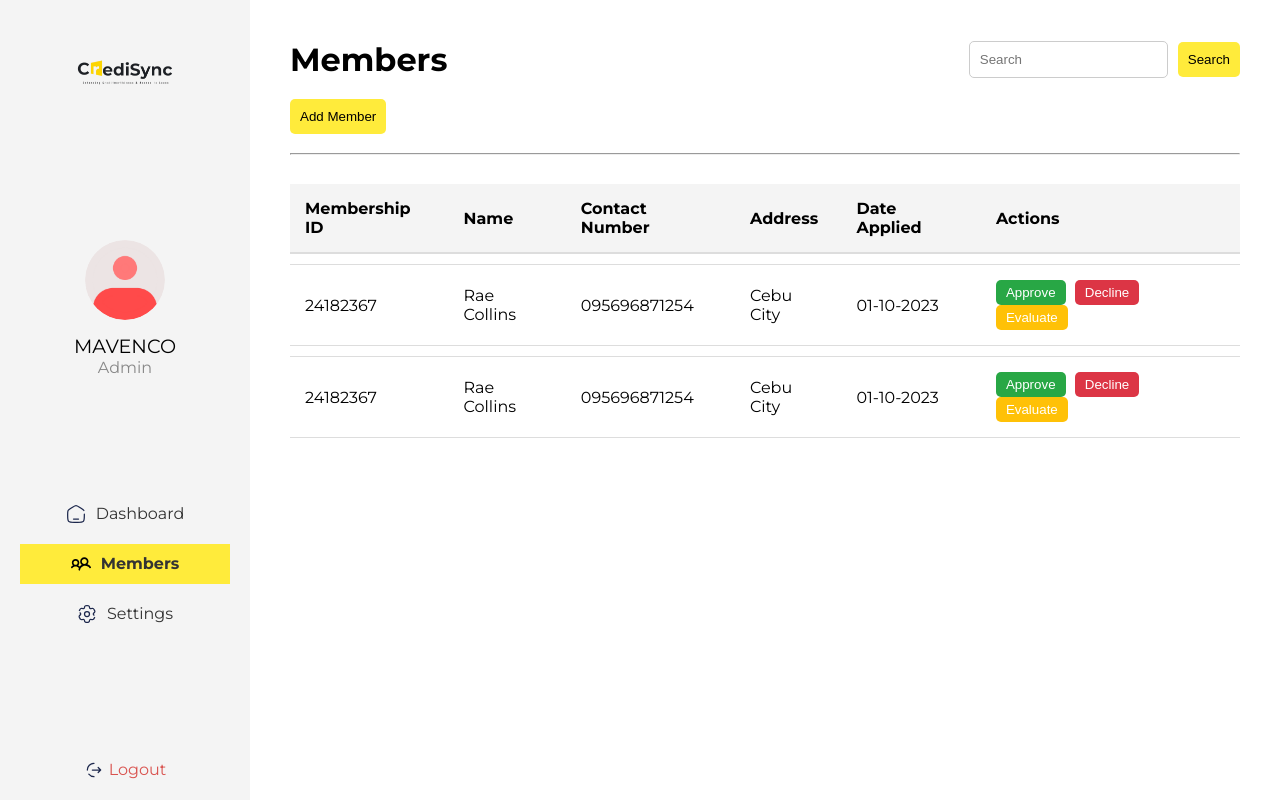
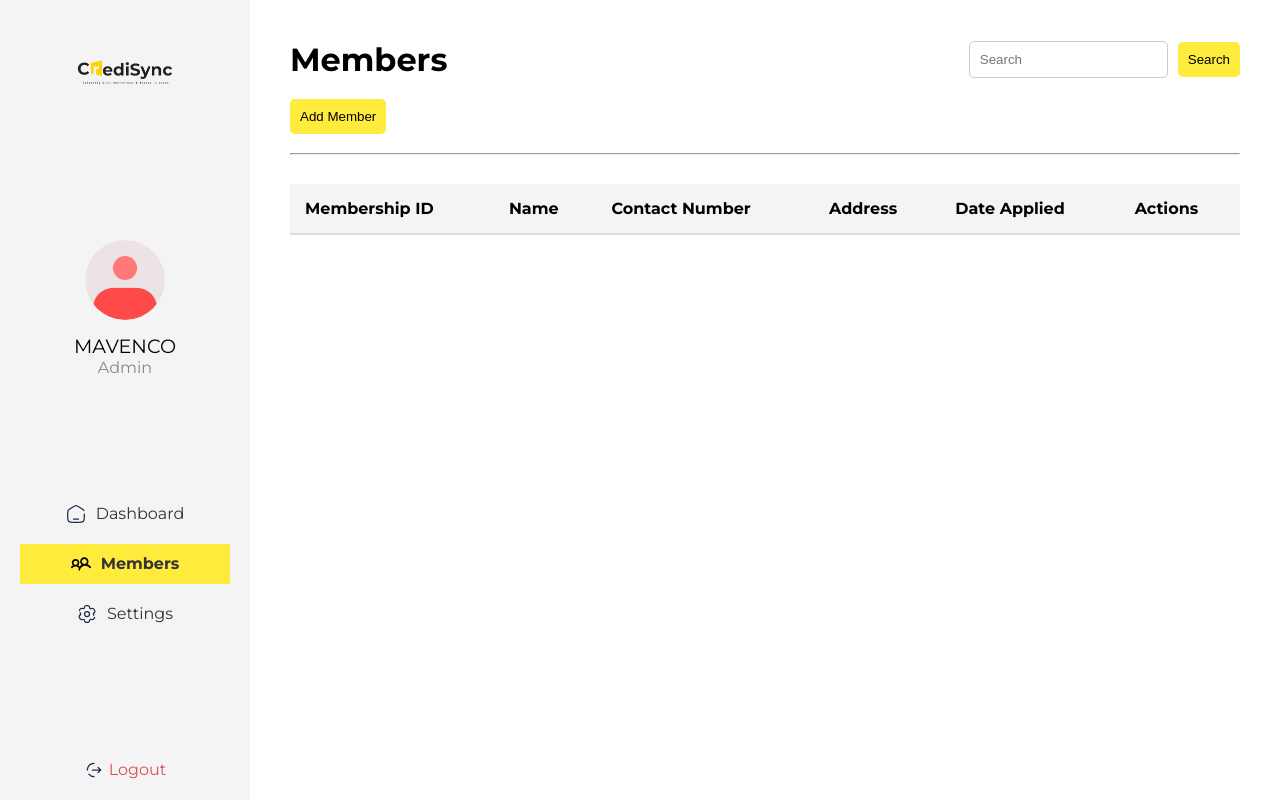
Before and after one commit to Arvin-tech/credisyncflask, a Flask app: page /members in a window 1280 px wide. Run offline with Flask 3, Linux system fonts and the light colour scheme; lists and menus that the app fills with data are empty.

Commit message:
dummy data

```diff
--- a/templates/evaluation.html
+++ b/templates/evaluation.html
@@ -14,7 +14,7 @@
             </div>
             <div class="profile">
                 <img src="{{ url_for('static', filename='images/profile.png') }}" alt="Profile Picture">
-                <div class="name">Karthi Madesh</div>
+                <div class="name">MAVENCO</div>
                 <div class="role">Admin</div>
             </div>
             <nav class="menu">
--- a/templates/members.html
+++ b/templates/members.html
@@ -53,31 +53,8 @@
                         <th>Actions</th>
                     </tr>
                 </thead>
-                <tbody>
-                    <tr>
-                        <td>24182367</td>
-                        <td>Rae Collins</td>
-                        <td>095696871254</td>
-                        <td>Cebu City</td>
-                        <td>01-10-2023</td>
-                        <td class="actions">
-                            <button class="approve">Approve</button>
-                            <button class="decline">Decline</button>
-                            <button class="evaluate">Evaluate</button>
-                        </td>
-                    </tr>
-                    <tr>
-                        <td>24182367</td>
-                        <td>Rae Collins</td>
-                        <td>095696871254</td>
-                        <td>Cebu City</td>
-                        <td>01-10-2023</td>
-                        <td class="actions">
-                            <button class="approve">Approve</button>
-                            <button class="decline">Decline</button>
-                            <button class="evaluate">Evaluate</button>
-                        </td>
-                    </tr>
+                <tbody id="membersTableBody">
+                    <!-- Dynamic rows will be added here -->
                 </tbody>
             </table>
 
@@ -88,53 +65,93 @@
     <div id="myModal" class="modal">
         <div class="modal-content">
             <span class="close">&times;</span>
-            <form>
+            <form id="memberForm">
                 <input type="text" name="membership_id" placeholder="Membership ID" required>
                 <input type="text" name="name" placeholder="Name" required>
                 <input type="text" name="contact_number" placeholder="Contact Number" required>
                 <input type="text" name="address" placeholder="Address" required>
                 <input type="date" name="date_applied" placeholder="Date Applied" required>
-                <button type="submit">Save</button>
+                <button id="save-member" type="submit">Save</button>
             </form>
         </div>
     </div>
 
     <script>
-        //variables
+        // Variables
         var modal = document.getElementById("myModal"); // Get the modal
-        var btn = document.getElementById("addMemberBtn"); //button that opens the modal
-        var search = document.getElementById("searchBtn"); //search button
-        var span = document.getElementsByClassName("close")[0]; //span element that closes modal
+        var btn = document.getElementById("addMemberBtn"); // Button that opens the modal
+        var search = document.getElementById("searchBtn"); // Search button
+        var span = document.getElementsByClassName("close")[0]; // Span element that closes modal
+        var form = document.getElementById("memberForm"); // Form element
+        var tableBody = document.getElementById("membersTableBody"); // Table body
 
         // When the user clicks the button, open the modal
         btn.onclick = function() {
             modal.style.display = "block";
         }
-        //if user click search button
+
+        // If user clicks search button
         search.onclick = function() {
             alert('test only!');
         }
 
-        // <span> (x), close the modal
+        // Close the modal when user clicks <span> (x)
         span.onclick = function() {
             modal.style.display = "none";
         }
 
-        //click anywhere outside modal close
+        // Close the modal when user clicks anywhere outside the modal
         window.onclick = function(event) {
             if (event.target == modal) {
                 modal.style.display = "none";
             }
         }
-        //action buttons
-        document.querySelector('.evaluate').addEventListener('click', function() {
-            window.location.href = '/evaluation';
-        });
-        document.querySelector('.approve').addEventListener('click', function() {
-            alert('approved!');
-        });
-        document.querySelector('.decline').addEventListener('click', function() {
-            alert('declined!');
+
+        // Handle form submission to add new member
+        form.onsubmit = function(event) {
+            event.preventDefault(); // Prevent the default form submission
+
+            // Get form data
+            var membershipId = form.membership_id.value;
+            var name = form.name.value;
+            var contactNumber = form.contact_number.value;
+            var address = form.address.value;
+            var dateApplied = form.date_applied.value;
+
+            // Create a new row and append to the table body
+            var newRow = document.createElement('tr');
+            newRow.innerHTML = `
+                <td>${membershipId}</td>
+                <td>${name}</td>
+                <td>${contactNumber}</td>
+                <td>${address}</td>
+                <td>${dateApplied}</td>
+                <td class="actions">
+                    <button class="approve">Approve</button>
+                    <button class="decline">Decline</button>
+                    <button class="evaluate">Evaluate</button>
+                </td>
+            `;
+
+            // Append the new row to the table body
+            tableBody.appendChild(newRow);
+
+            // Close the modal
+            modal.style.display = "none";
+
+            // Reset the form
+            form.reset();
+        }
+
+        // Delegate action buttons event handling to the table body
+        tableBody.addEventListener('click', function(event) {
+            if (event.target.classList.contains('approve')) {
+                alert('approved!');
+            } else if (event.target.classList.contains('decline')) {
+                alert('declined!');
+            } else if (event.target.classList.contains('evaluate')) {
+                window.location.href = '/evaluation';
+            }
         });
     </script>
 
```
Also changed, not shown: templates/dashboard.html (+12 -3 lines).
